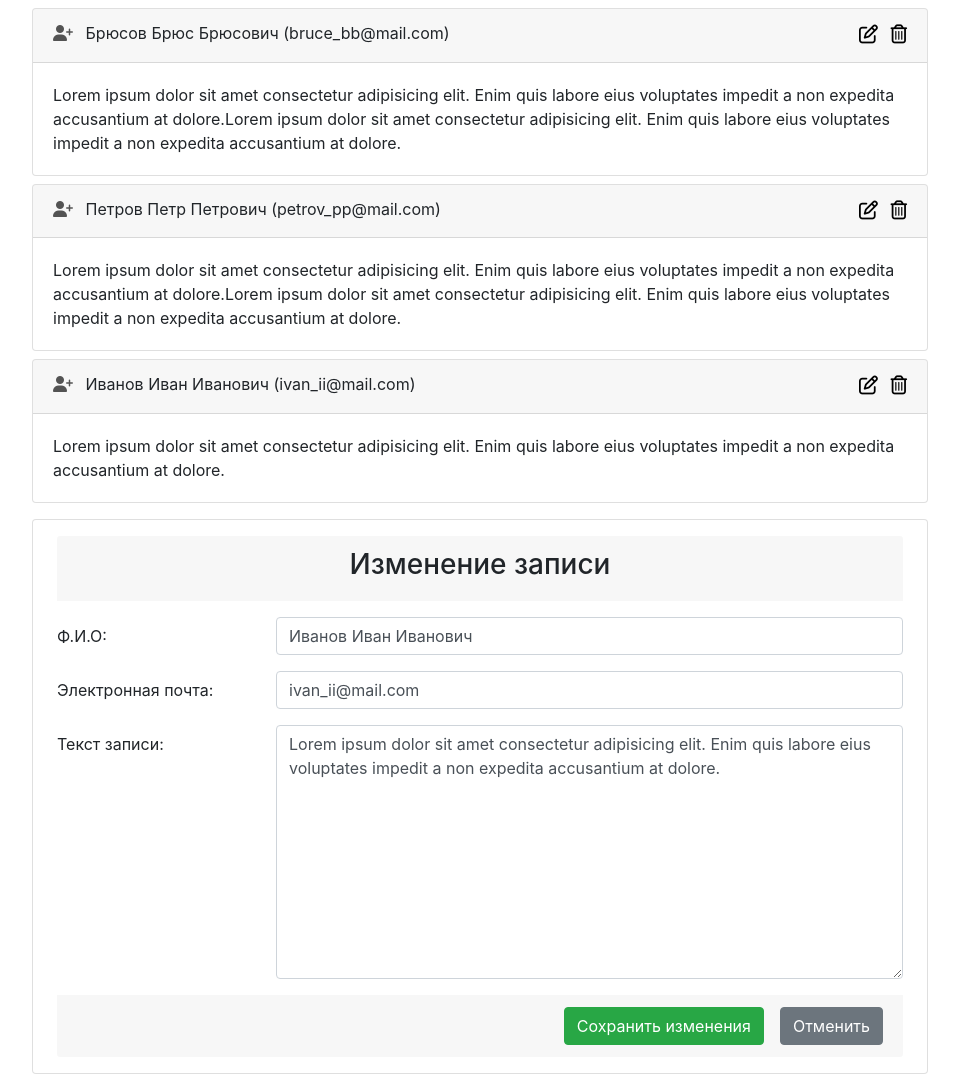
After one commit to nrbksv/guest_list, a Django app: page /guest/1/update in a window 1280 px wide. The commit adds this page. Shown: the whole page, without its empty margins (160-1119 px from the left). Run offline with Django 3.2, Linux system fonts and the light colour scheme; data comes from the database, SQL or seed files in the repository; some libraries are stand-ins or nearby versions.

Commit message:
Added data editing. Bugs fixed.

```diff
--- a/guest_book/check_in/templates/main_page.html
+++ b/guest_book/check_in/templates/main_page.html
@@ -9,7 +9,7 @@
               {{ guest.name }} ({{ guest.e_mail }})
           </div>
           <div>
-              <a class="icons mr-2" href=""><i class="far fa-edit"></i></a>
+              <a class="icons mr-2" href="{% url 'guest-data-update'  guest.id %}#add"><i class="far fa-edit"></i></a>
               <a class="icons" href=""><i class="far fa-trash-alt"></i></a>
           </div>
 
@@ -20,5 +20,9 @@
     </div>
     {% endfor %}
     <p><a name="add"></a></p>
-    {% include 'add_guest.html' %}
+    {% if update %}
+        {% include 'update_data.html' %}
+    {% else %}
+        {% include 'add_guest.html' %}
+    {% endif %}
 {% endblock %}
--- /dev/null
+++ b/guest_book/check_in/templates/update_data.html
@@ -0,0 +1,18 @@
+<div class="card px-4 py-3">
+    <form action="{% url 'guest-data-update' guest.id %}" method="POST">
+        <div class="card-header border-0 text-center mb-3">
+            <h3>Изменение записи</h3>
+        </div>
+        {% include 'form.html' %}
+        <div class="card-footer d-flex flex-row justify-content-end border-0">
+            <div>
+                <div class="text-center">
+                    <input class="btn btn-success mr-3" type="submit" value="Сохранить изменения"/>
+                </div>
+            </div>
+            <div>
+                <a class="btn btn-secondary" href="{% url 'guest-list' %}">Отменить</a>
+            </div>
+        </div>
+    </form>
+</div>
--- a/guest_book/check_in/views.py
+++ b/guest_book/check_in/views.py
@@ -1,4 +1,4 @@
-from django.shortcuts import render, redirect
+from django.shortcuts import render, redirect, get_object_or_404
 
 from check_in.models import Guest
 from check_in.forms import GuestForm
@@ -13,10 +13,32 @@ def guest_list_view(request):
 def guest_add_view(request):
     form = GuestForm(data=request.POST)
     if form.is_valid():
-        guest = Guest.objects.create(
+        Guest.objects.create(
             name=form.cleaned_data.get('name'),
             e_mail=form.cleaned_data.get('e_mail'),
             reg_info=form.cleaned_data.get('reg_info')
         )
         return redirect('guest-list')
-    return render(request, 'guest_add.html', {'form': form})
+    return render(request, 'main_page.html', {'form': form})
+
+
+def guest_data_update(request, pk):
+    guest = get_object_or_404(Guest, id=pk)
+    guests = Guest.objects.filter(status='active').order_by('-create_date')
+    if request.method == 'GET':
+        form = GuestForm(initial={
+            'name': guest.name,
+            'e_mail': guest.e_mail,
+            'reg_info': guest.reg_info,
+        })
+        return render(request, 'main_page.html', {'guests': guests, 'form': form, 'guest': guest, 'update': 'ok'})
+    elif request.method == 'POST':
+        form = GuestForm(data=request.POST)
+        if form.is_valid():
+            guest.name = form.cleaned_data.get('name')
+            guest.e_mail = form.cleaned_data.get('e_mail')
+            guest.reg_info = form.cleaned_data.get('reg_info')
+            guest.save()
+
+            return redirect('guest-list')
+        return render(request, {'guests': guests, 'form': form, 'guest': guest})
--- a/guest_book/guest_book/urls.py
+++ b/guest_book/guest_book/urls.py
@@ -16,10 +16,11 @@ Including another URLconf
 from django.contrib import admin
 from django.urls import path
 
-from check_in.views import guest_list_view, guest_add_view
+from check_in.views import guest_list_view, guest_add_view, guest_data_update
 
 urlpatterns = [
     path('admin/', admin.site.urls),
     path('', guest_list_view, name='guest-list'),
     path('add/', guest_add_view, name='guest-add'),
+    path('guest/<int:pk>/update', guest_data_update, name='guest-data-update'),
 ]
```
